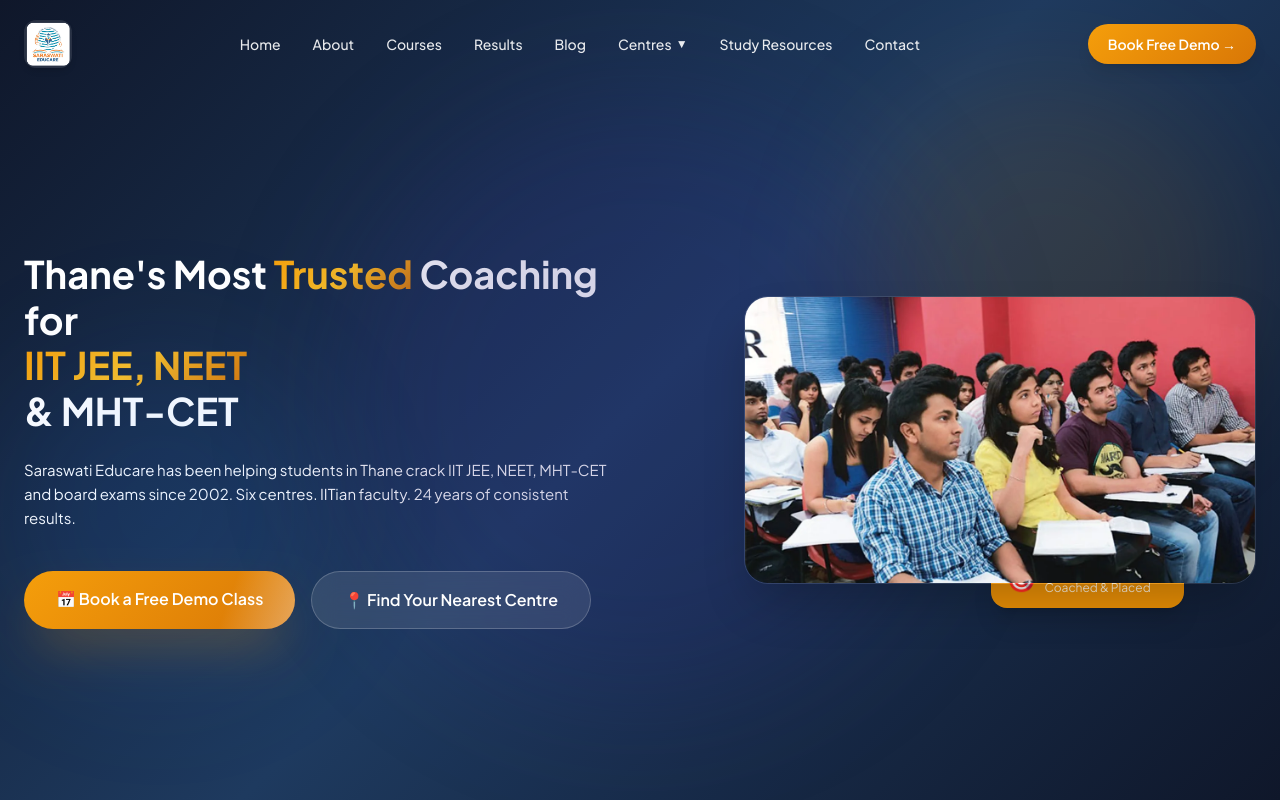
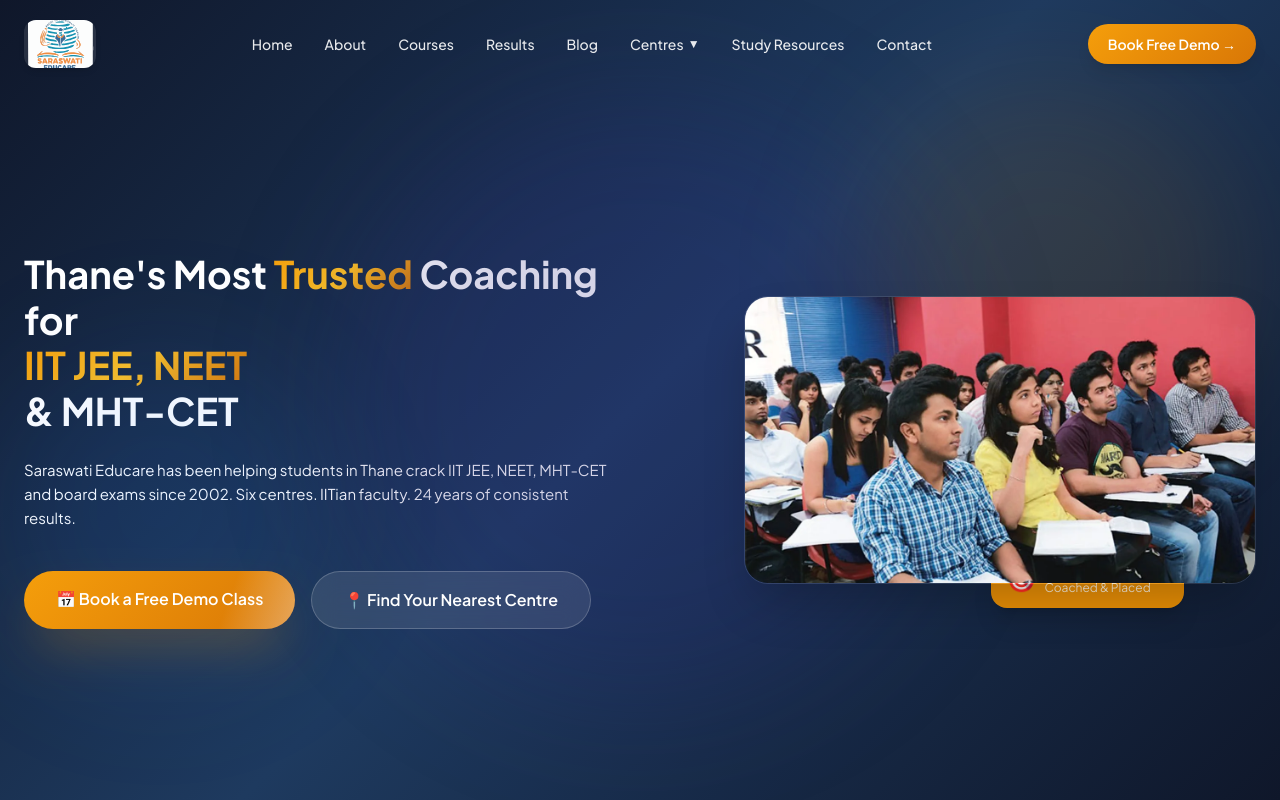
Before and after one commit to mumbaiops45/Saraswati, a Next.js app: page / in a window 1280 px wide. Shown: the top 800 px of the page. Built offline with nearby package versions, Linux system fonts and the light colour scheme.

Commit message:
logo design

```diff
--- a/src/app/component/Navbar.jsx
+++ b/src/app/component/Navbar.jsx
@@ -55,17 +55,7 @@
 
   return (
     <>
-      {/* <style>{`
-        .gold-gradient { background: linear-gradient(135deg, #f59e0b, #d97706); }
-        .shine-btn { position: relative; overflow: hidden; }
-        .shine-btn::after {
-          content: ''; position: absolute; top: -50%; left: -75%; width: 50%; height: 200%;
-          background: linear-gradient(90deg, transparent, rgba(255,255,255,0.3), transparent);
-          transform: skewX(-20deg);
-          animation: shine 3s infinite;
-        }
-        @keyframes shine { 0%,100%{left:-75%} 50%{left:125%} }
-      `}</style> */}
+
 
       <nav
         className={`fixed top-0 w-full z-50 transition-all duration-500 ${navScrolled
@@ -74,36 +64,14 @@
           }`}
       >
         <div className="max-w-7xl mx-auto px-6 flex items-center justify-between">
-
-          {/* <a href="/" className="flex items-center gap-3">
-          <img src="/logo.avif" />
-            <div className="w-10 h-10 gold-gradient rounded-xl flex items-center justify-center text-white font-bold text-lg shadow-md">
-
-            </div>
-            <div>
-              <div
-                className={`font-bold text-lg leading-tight transition-colors duration-300 ${navScrolled ? "text-gray-900" : "text-white"
-                  }`}
-                style={{ fontFamily: "'Playfair Display', serif" }}
-              >
-                Saraswati Educare
-              </div>
-              <div
-                className={`text-xs transition-colors duration-300 ${navScrolled ? "text-amber-600" : "text-amber-400"
-                  }`}
-              >
-                Thane's Premier Coaching
-              </div>
-            </div>
-          </a> */}
           <a
             href="/"
             className="flex items-center gap-3 group transition-all duration-300"
           >
 
-            <div className="flex items-center justify-center w-11 h-11 md:w-12 md:h-12 rounded-xl overflow-hidden shadow-md bg-white/10 backdrop-blur">
+            <div className="flex items-center justify-center w-18 h-11 md:w-18 md:h-12 rounded-xl overflow-hidden shadow-md bg-white/10 backdrop-blur">
               <img
-                src="/logo.avif"
+                src="/logo.svg"
                 alt="Saraswati Educare Logo"
                 className="w-full h-full object-cover"
               />
```
Also changed, not shown: public/logo.svg (added).
